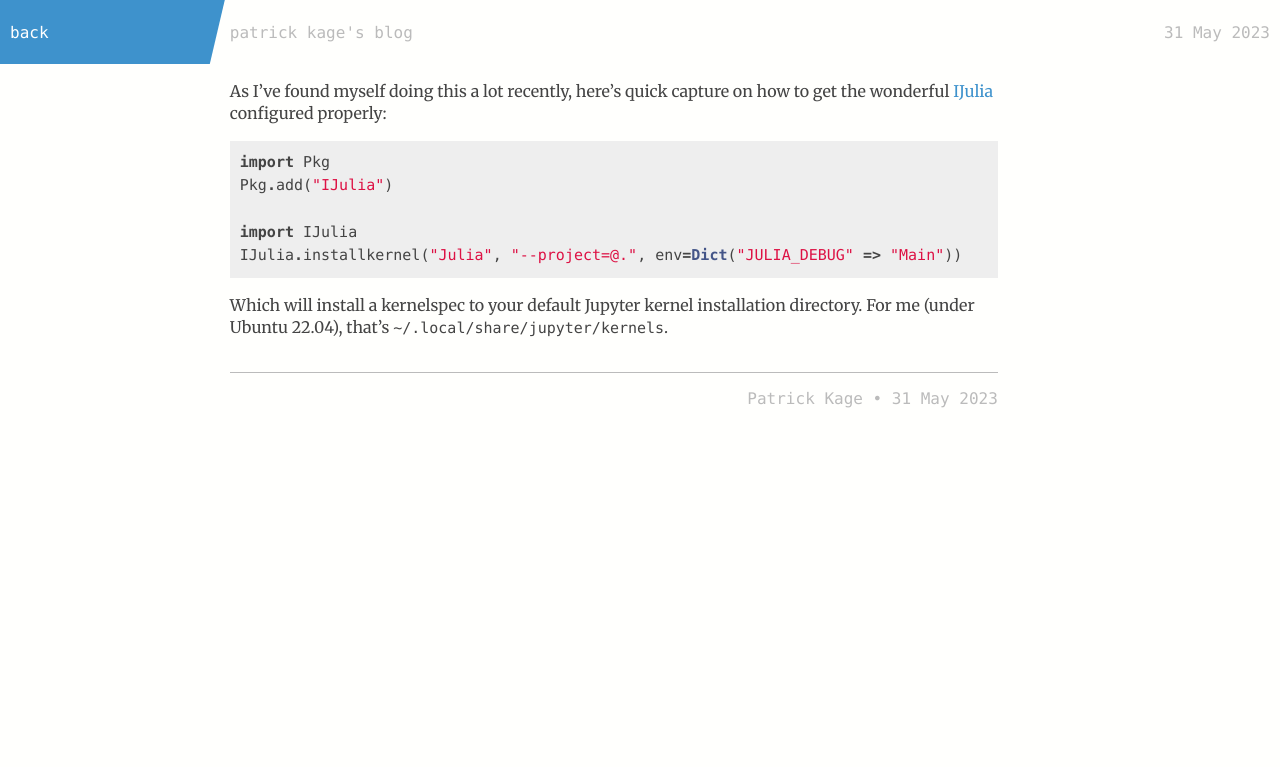
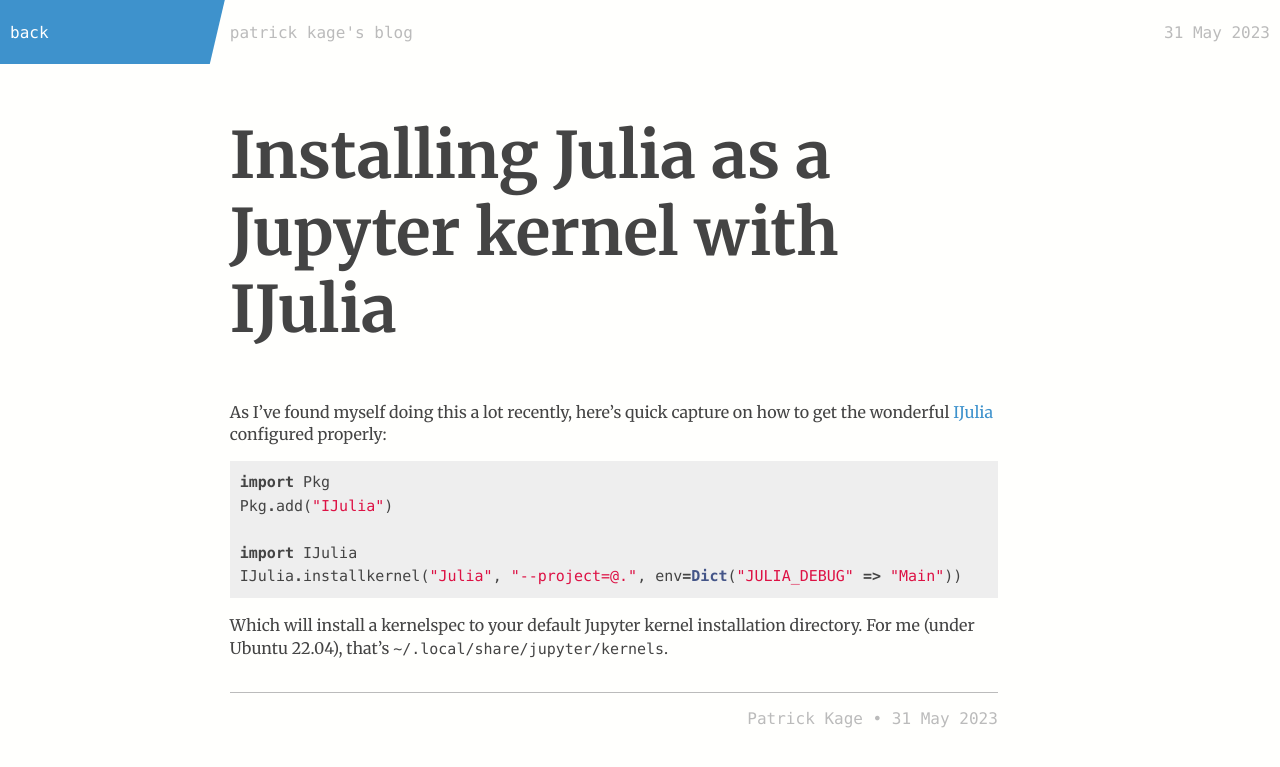
Before and after one commit to pkage/blog, a Jekyll site: the page built from _posts/2023-05-31-julia-jupyter.md, in a window 1280 px wide. Shown: the top 767 px of the page. Built offline with Jekyll 4.4.1, drawn with Linux system fonts in a browser that asks for light colours.

Commit message:
add title

```diff
--- a/_posts/2023-05-31-julia-jupyter.md
+++ b/_posts/2023-05-31-julia-jupyter.md
@@ -1,8 +1,10 @@
 ---
 layout: post
 title: Installing Julia as a Jupyter kernel
-tags: cad, python
+tags: julia, jupyter
 ---
+
+# Installing Julia as a Jupyter kernel with IJulia
 
 As I've found myself doing this a lot recently, here's quick capture on how to
 get the wonderful [IJulia](https://github.com/JuliaLang/IJulia.jl) configured
```
